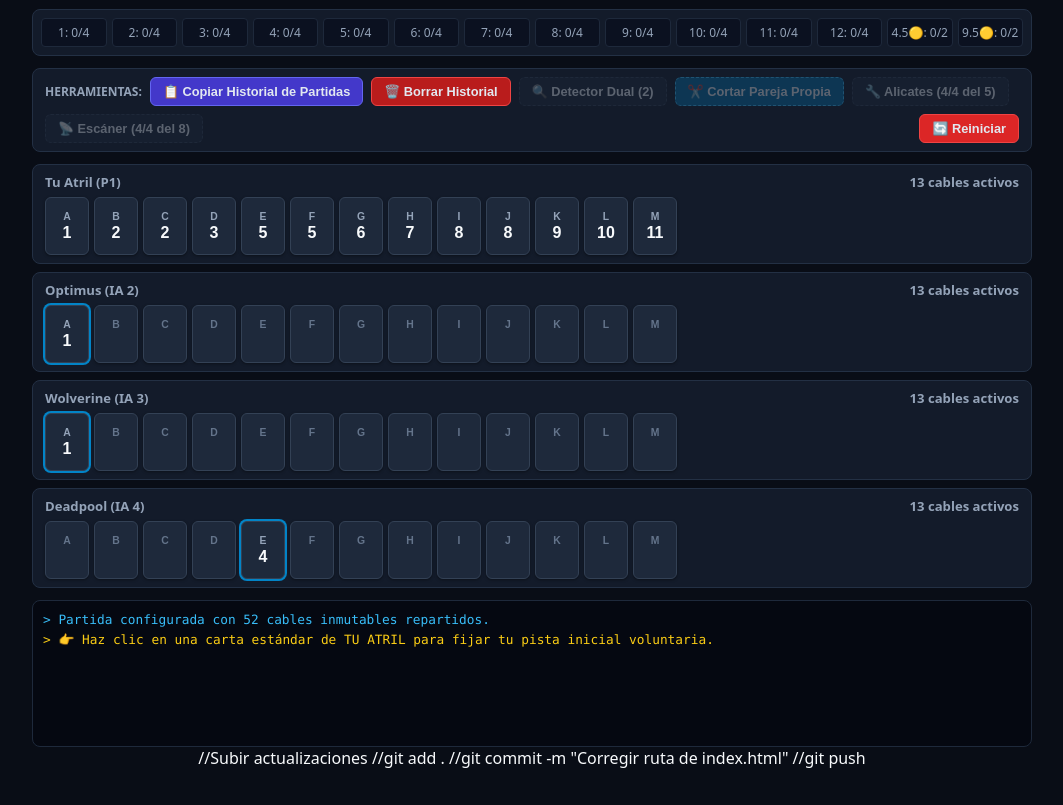
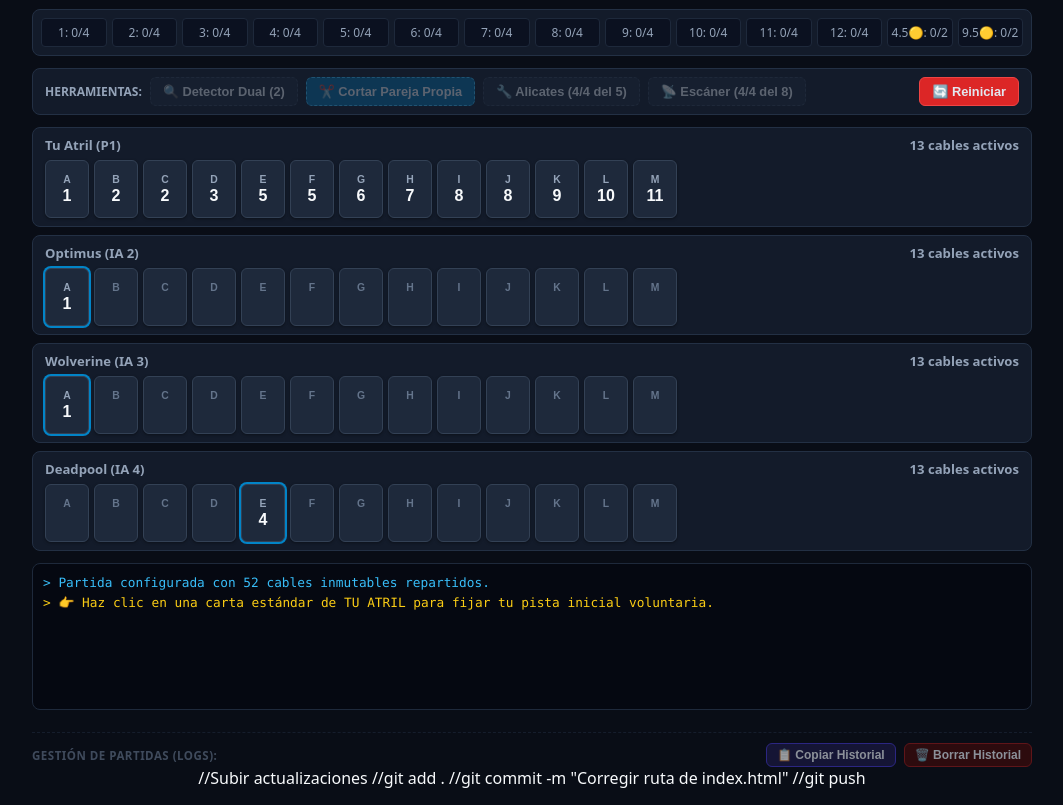
Before and after one commit to Cronoskps/Cazabombas, a plain HTML site: page index.html in a window 1280 px wide. Shown: the part 69-874 px from the top of the page, without its empty margins (108-1171 px from the left). Drawn offline with Linux system fonts and the light colour scheme.

Commit message:
Visual: mover botones de historial al footer

```diff
--- a/index.html
+++ b/index.html
@@ -21,13 +21,6 @@
 
         <div class="tools-bar">
             <span class="tools-label">Herramientas:</span>
-
-            <!-- En tu barra de herramientas en index.html -->
-            <button class="tool-btn" id="export-log-btn" style="background:#4338ca; border-color:#6366f1;"
-                onclick="exportMatchHistory()">📋 Copiar Historial de Partidas</button>
-            <button class="tool-btn" style="background:#b91c1c; border-color:#ef4444;" onclick="clearMatchHistory()">🗑️
-                Borrar Historial</button>
-
             <button class="tool-btn" id="dual-detector-btn" onclick="triggerDualDetector()">🔍 Detector Dual (<span
                     id="dual-charges">2</span>)</button>
             <button class="tool-btn" id="self-cut-btn" onclick="triggerSelfPairCut()"
@@ -43,6 +36,16 @@
 
         <div class="board" id="board-container"></div>
         <div id="terminal"></div>
+
+        <!-- Panel secundario de auditoría al pie de la página -->
+        <footer class="footer-admin">
+            <span class="footer-label">Gestión de Partidas (Logs):</span>
+            <div class="footer-actions">
+                <button class="tool-btn btn-history" id="export-log-btn" onclick="exportMatchHistory()">📋 Copiar
+                    Historial</button>
+                <button class="tool-btn btn-danger-soft" onclick="clearMatchHistory()">🗑️ Borrar Historial</button>
+            </div>
+        </footer>
     </div>
 
     <!-- Modal Numérico -->
--- a/style.css
+++ b/style.css
@@ -306,3 +306,46 @@ header {
     font-weight: bold;
     cursor: pointer;
 }
+
+/* Panel de pie de página para registros internos */
+.footer-admin {
+    margin-top: 10px;
+    padding-top: 10px;
+    border-top: 1px dashed #1e293b;
+    display: flex;
+    justify-content: space-between;
+    align-items: center;
+    opacity: 0.6;
+    transition: opacity 0.2s ease;
+}
+
+.footer-admin:hover {
+    opacity: 1;
+}
+
+.footer-label {
+    font-size: 0.72rem;
+    color: #64748b;
+    font-weight: 600;
+    text-transform: uppercase;
+    letter-spacing: 0.5px;
+}
+
+.footer-actions {
+    display: flex;
+    gap: 8px;
+}
+
+.btn-history {
+    background: #1e1b4b;
+    border-color: #4338ca;
+    font-size: 0.75rem;
+    padding: 4px 10px;
+}
+
+.btn-danger-soft {
+    background: #450a0a;
+    border-color: #991b1b;
+    font-size: 0.75rem;
+    padding: 4px 10px;
+}
```
